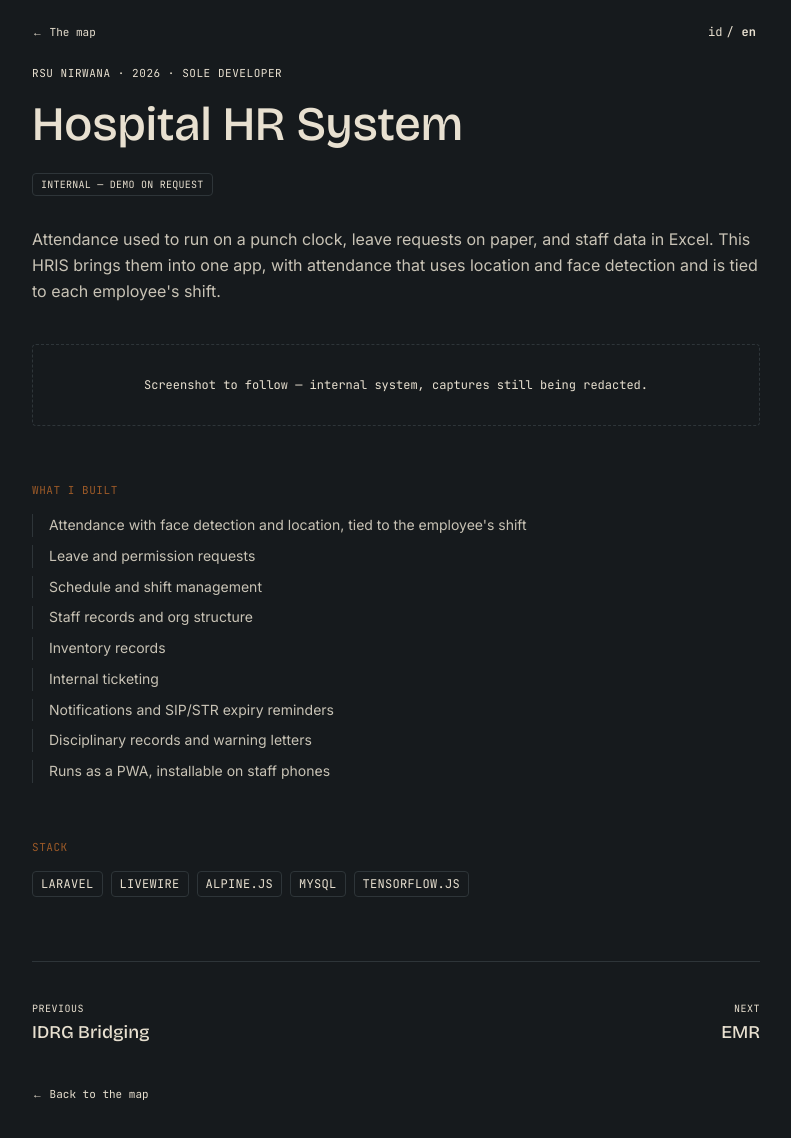
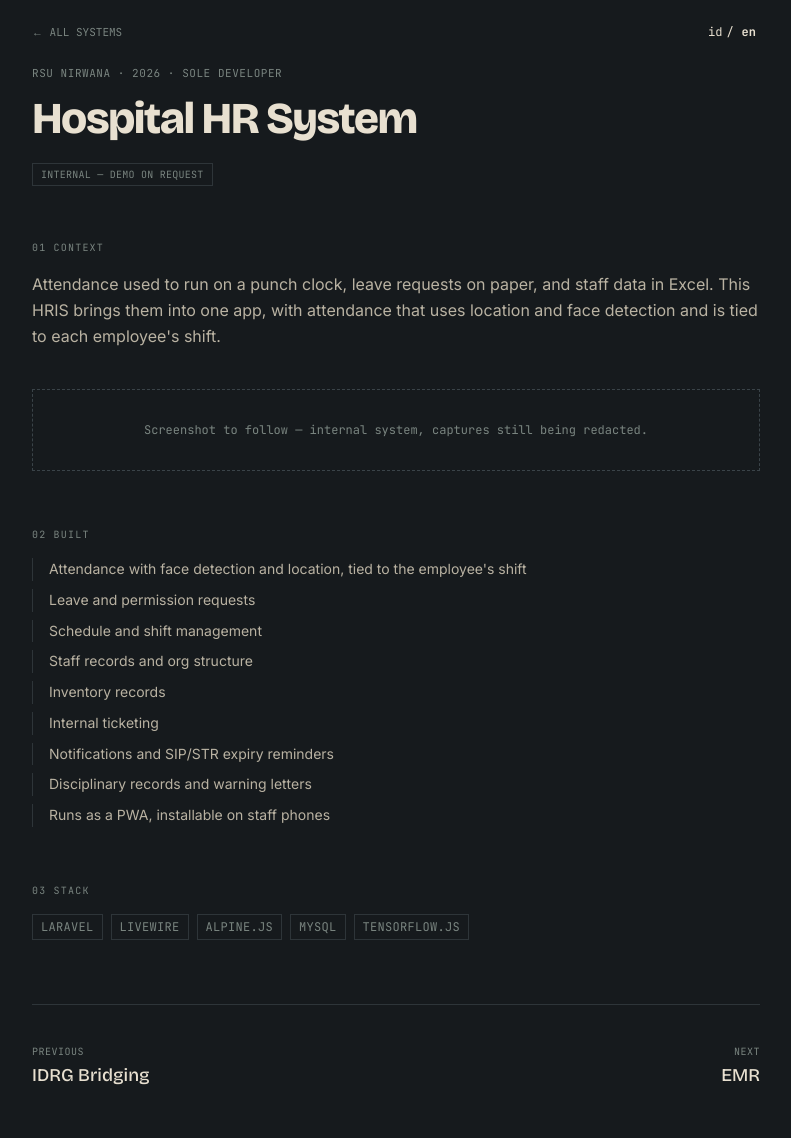
Before and after one commit to Utsmanseff/utsmanseff, a Next.js app: page /kerja/hris-nirwana in a window 1280 px wide. Shown: the top 1138 px of the page, without its empty margins (244-1035 px from the left). Built offline with nearby package versions, Linux system fonts and the light colour scheme.

Commit message:
feat(work): move the reading pages onto the dark layer
Sections are numbered 01/02/03 and the head keeps the only back link; the
foot's duplicate went away because two links with the same accessible name
and destination is noise in a link list.

```diff
--- a/src/components/ui/Tag.jsx
+++ b/src/components/ui/Tag.jsx
@@ -1,6 +1,6 @@
 export default function Tag({ children }) {
   return (
-    <span className="font-mono text-xs uppercase tracking-wide text-mute border border-rule px-2 py-1 rounded-sm">
+    <span className="font-mono text-xs uppercase tracking-wide text-muted border border-rule px-2 py-1">
       {children}
     </span>
   );
--- a/src/components/work/AccessBadge.jsx
+++ b/src/components/work/AccessBadge.jsx
@@ -6,10 +6,16 @@ const LABEL = {
   none: { id: 'Tidak ada URL publik', en: 'No public URL' },
 };
 
-export default function AccessBadge({ access, locale, tone = 'paper' }) {
-  const border = tone === 'ground' ? 'border-ground-rule text-ground-mute' : 'border-rule text-mute';
+// One layer now, so the badge no longer takes a tone: only public earns amber.
+const TONE = {
+  public: 'border-amber text-amber',
+  internal: 'border-rule text-muted',
+  none: 'border-dashed border-rule text-muted',
+};
+
+export default function AccessBadge({ access, locale }) {
   return (
-    <span className={`font-mono text-[10px] uppercase tracking-wide border px-2 py-1 rounded-sm ${border}`}>
+    <span className={`font-mono text-[10px] uppercase tracking-wide border px-2 py-1 ${TONE[access]}`}>
       {LABEL[access][locale]}
     </span>
   );
--- a/src/components/work/PaperHeader.jsx
+++ b/src/components/work/PaperHeader.jsx
@@ -3,19 +3,19 @@
 import Link from 'next/link';
 import LangSwitcher from '@/components/nav/LangSwitcher';
 
-// Short label on purpose. The foot carries the full "Kembali ke peta" link;
+// The only way back. The foot used to carry a second link to the same place;
 // two links with the same accessible name and destination is noise for anyone
-// navigating by link list.
-const BACK = { id: 'Peta', en: 'The map' };
+// navigating by link list, so the head keeps it and the foot dropped it.
+const BACK = { id: '← SEMUA SISTEM', en: '← ALL SYSTEMS' };
 
 export default function PaperHeader({ locale }) {
   return (
     <header className="flex items-center justify-between py-6">
       <Link
         href="/"
-        className="font-mono text-[11px] text-mute hover:text-amber-ink transition-colors duration-500"
+        className="font-mono text-[11px] text-muted hover:text-amber transition-colors duration-500"
       >
-        ← {BACK[locale]}
+        {BACK[locale]}
       </Link>
       <LangSwitcher />
     </header>
--- a/src/components/work/ProjectView.jsx
+++ b/src/components/work/ProjectView.jsx
@@ -1,6 +1,5 @@
 "use client";
 
-import Link from 'next/link';
 import { useLocale } from '@/lib/hooks/useLocale';
 import Tag from '@/components/ui/Tag';
 import FadeIn from '@/components/ui/FadeIn';
@@ -10,11 +9,14 @@ import PaperHeader from '@/components/work/PaperHeader';
 import WorkFooterNav from '@/components/work/WorkFooterNav';
 
 const COPY = {
-  built: { id: 'Apa yang saya bangun', en: 'What I built' },
-  stack: { id: 'Stack', en: 'Stack' },
+  context: { id: '01 KONTEKS', en: '01 CONTEXT' },
+  built: { id: '02 YANG DIBANGUN', en: '02 BUILT' },
+  stack: { id: '03 STACK', en: '03 STACK' },
   visit: { id: 'Coba langsung ↗', en: 'Try it live ↗' },
-  back: { id: 'Kembali ke peta', en: 'Back to the map' },
 };
+
+// Sections are numbered because the page is read as a record, not as an essay.
+const SECTION = 'font-mono text-[10px] uppercase tracking-[.12em] text-muted mt-14 mb-4';
 
 export default function ProjectView({ project, prev, next }) {
   const { locale } = useLocale();
@@ -25,16 +27,17 @@ export default function ProjectView({ project, prev, next }) {
 
       <FadeIn as="article">
         {/* 1 — head */}
-        <div className="font-mono text-[11px] uppercase tracking-wider text-mute">
+        <div className="font-mono text-[11px] uppercase tracking-wider text-muted">
           {project.client} · {project.year} · {project.role[locale]}
         </div>
-        <h1 className="font-display text-4xl sm:text-5xl leading-tight mt-3 mb-4">
+        <h1 className="font-display text-[28px] sm:text-[44px] leading-[1.15] font-extrabold tracking-[-.035em] mt-3 mb-4">
           {project.title[locale]}
         </h1>
         <AccessBadge access={project.access} locale={locale} />
 
         {/* 2 — context */}
-        <p className="text-base leading-relaxed text-ink/85 mt-8 mb-10">
+        <h2 className={SECTION}>{COPY.context[locale]}</h2>
+        <p className="text-base leading-relaxed text-body-soft mb-10">
           {project.context[locale]}
         </p>
 
@@ -42,23 +45,17 @@ export default function ProjectView({ project, prev, next }) {
         <ScreenshotBlock src={project.image} alt={project.title[locale]} locale={locale} />
 
         {/* 4 — what I built */}
-        <h2 className="font-mono text-[11px] uppercase tracking-wider text-amber-ink mt-14 mb-4">
-          {COPY.built[locale]}
-        </h2>
+        <h2 className={SECTION}>{COPY.built[locale]}</h2>
         <ul className="flex flex-col gap-2">
           {project.built[locale].map((item) => (
-            <li key={item} className="text-sm leading-relaxed text-ink/85 pl-4 border-l border-rule">
+            <li key={item} className="text-sm leading-relaxed text-body-soft pl-4 border-l border-rule">
               {item}
             </li>
           ))}
         </ul>
 
-
-
         {/* 5 — stack */}
-        <h2 className="font-mono text-[11px] uppercase tracking-wider text-amber-ink mt-14 mb-4">
-          {COPY.stack[locale]}
-        </h2>
+        <h2 className={SECTION}>{COPY.stack[locale]}</h2>
         <div className="flex flex-wrap gap-2">
           {project.tech.map((t) => (
             <Tag key={t}>{t}</Tag>
@@ -71,20 +68,13 @@ export default function ProjectView({ project, prev, next }) {
             href={project.site}
             target="_blank"
             rel="noopener noreferrer"
-            className="inline-block font-mono text-xs border border-amber-ink text-amber-ink px-4 py-2 rounded-sm mt-12 hover:bg-amber-ink hover:text-paper transition-colors duration-500"
+            className="inline-block font-mono text-xs border border-amber text-amber px-4 py-2 mt-12 hover:bg-amber hover:text-ground transition-colors duration-500"
           >
             {COPY.visit[locale]}
           </a>
         )}
 
         <WorkFooterNav prev={prev} next={next} locale={locale} />
-
-        <Link
-          href="/"
-          className="inline-block font-mono text-[11px] text-mute mt-10 hover:text-amber-ink transition-colors duration-500"
-        >
-          ← {COPY.back[locale]}
-        </Link>
       </FadeIn>
     </div>
   );
--- a/src/components/work/ScreenshotBlock.jsx
+++ b/src/components/work/ScreenshotBlock.jsx
@@ -10,8 +10,8 @@ const MISSING = {
 export default function ScreenshotBlock({ src, alt, locale }) {
   if (!src) {
     return (
-      <div className="border border-dashed border-rule rounded p-8 text-center">
-        <p className="font-mono text-xs text-mute">{MISSING[locale]}</p>
+      <div className="border border-dashed border-plate-edge-2 p-8 text-center">
+        <p className="font-mono text-xs text-muted">{MISSING[locale]}</p>
       </div>
     );
   }
@@ -21,7 +21,7 @@ export default function ScreenshotBlock({ src, alt, locale }) {
       alt={alt}
       width={1600}
       height={900}
-      className="w-full h-auto rounded border border-rule"
+      className="w-full h-auto border border-rule"
     />
   );
 }
--- a/src/components/work/WorkFooterNav.jsx
+++ b/src/components/work/WorkFooterNav.jsx
@@ -11,10 +11,10 @@ export default function WorkFooterNav({ prev, next, locale }) {
       <div>
         {prev && (
           <Link href={`/kerja/${prev.slug}`} className="group block">
-            <span className="font-mono text-[10px] uppercase tracking-wider text-mute">
+            <span className="font-mono text-[10px] uppercase tracking-wider text-muted">
               {COPY.prev[locale]}
             </span>
-            <span className="block font-display text-lg group-hover:text-amber-ink transition-colors duration-500">
+            <span className="block font-display text-lg group-hover:text-amber transition-colors duration-500">
               {prev.shortName[locale]}
             </span>
           </Link>
@@ -23,10 +23,10 @@ export default function WorkFooterNav({ prev, next, locale }) {
       <div className="text-right">
         {next && (
           <Link href={`/kerja/${next.slug}`} className="group block">
-            <span className="font-mono text-[10px] uppercase tracking-wider text-mute">
+            <span className="font-mono text-[10px] uppercase tracking-wider text-muted">
               {COPY.next[locale]}
             </span>
-            <span className="block font-display text-lg group-hover:text-amber-ink transition-colors duration-500">
+            <span className="block font-display text-lg group-hover:text-amber transition-colors duration-500">
               {next.shortName[locale]}
             </span>
           </Link>
```
Also changed, not shown: 1 other file (tests, documents, lock files or other folders).
